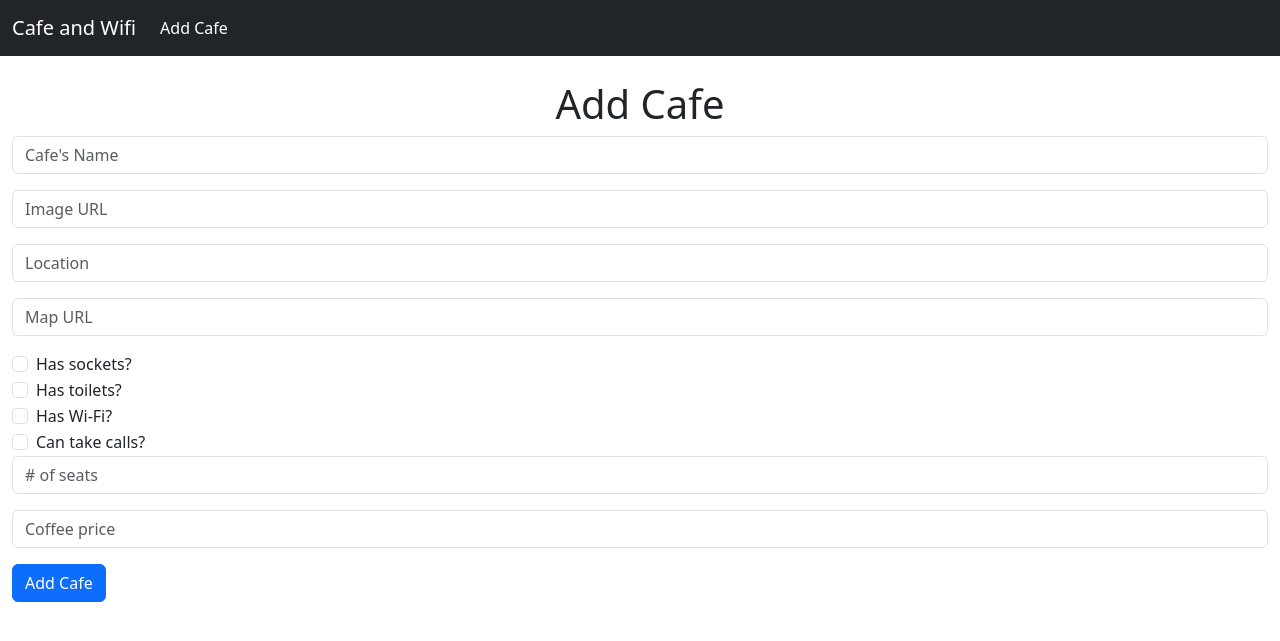
After one commit to krylis/CafeWifiWebsite, a Flask app: page /add_cafe in a window 1280 px wide. The commit adds this page. Shown: the top 641 px of the page. Run offline with Flask 3, Linux system fonts and the light colour scheme.

Commit message:
added ability to add cafes to the website/database

```diff
--- a/app.py
+++ b/app.py
@@ -1,4 +1,4 @@
-from flask import Flask, render_template, redirect, url_for
+from flask import Flask, render_template, request, redirect, url_for
 from flask_sqlalchemy import SQLAlchemy
 
 db = SQLAlchemy()
@@ -24,6 +24,45 @@ class Cafe(db.Model):
     coffee_price = db.Column(db.String)
 
 
+@app.route('/add_cafe', methods=["POST", "GET"])
+def add_cafe():
+    if request.method == "POST":
+        new_cafe = Cafe()
+        new_cafe.name = request.form['name']
+        new_cafe.map_url = request.form['map']
+        new_cafe.seats = request.form['seats']
+        new_cafe.img_url = request.form['img']
+        new_cafe.location = request.form['location']
+        new_cafe.coffee_price = request.form['coffee']
+
+        if request.form.get('sockets'):
+            new_cafe.has_sockets = True
+        else:
+            new_cafe.has_sockets = False
+
+        if request.form.get('wifi'):
+            new_cafe.has_wifi = True
+        else:
+            new_cafe.has_wifi = False
+
+        if request.form.get('calls'):
+            new_cafe.can_take_calls = True
+        else:
+            new_cafe.can_take_calls = False
+
+        if request.form.get('toilets'):
+            new_cafe.has_toilet = True
+        else:
+            new_cafe.has_toilet = False
+
+        db.session.add(new_cafe)
+        db.session.commit()
+
+        return redirect(url_for('index'))
+
+    return render_template('add.html')
+
+
 @app.route('/delete/<int:cafe_id>')
 def delete_cafe(cafe_id):
     cafe = Cafe.query.get_or_404(cafe_id)
@@ -31,7 +70,7 @@ def delete_cafe(cafe_id):
         db.session.delete(cafe)
         db.session.commit()
     except:
-        return "There was a problem deleting that cafe."
+        return "There was a problem deleting this cafe."
 
     return render_template('delete.html', cafe=cafe)
 
--- /dev/null
+++ b/templates/add.html
@@ -0,0 +1,57 @@
+{% extends 'base.html' %}
+{% block content %}
+    <div class="row justify-content-md-center">
+        <h1 class="text-center">Add Cafe</h1>
+        <form action="{{ url_for('add_cafe') }}" method="POST">
+            <div class="mb-3">
+                <input type="text" class="form-control" id="1" aria-describedby="emailHelp"
+                name="name" placeholder="Cafe's Name">
+            </div>
+            <div class="mb-3">
+                <input type="text" class="form-control" id="11" aria-describedby="emailHelp"
+                name="img" placeholder="Image URL">
+            </div>
+            <div class="mb-3">
+                <input type="text" class="form-control" id="2" aria-describedby="emailHelp"
+                name="location" placeholder="Location">
+            </div>
+            <div class="mb-3">
+                <input type="text" class="form-control" id="3" aria-describedby="emailHelp"
+                name="map" placeholder="Map URL">
+            </div>
+            <div class="form-check">
+              <input class="form-check-input" type="checkbox" value="" id="flexCheckDefault" name="sockets">
+              <label class="form-check-label" for="flexCheckDefault">
+                Has sockets?
+              </label>
+            </div>
+            <div class="form-check">
+              <input class="form-check-input" type="checkbox" value="" id="flexCheckDefault2" name="toilets">
+              <label class="form-check-label" for="flexCheckDefault">
+                Has toilets?
+              </label>
+            </div>
+            <div class="form-check">
+              <input class="form-check-input" type="checkbox" value="" id="flexCheckDefault3" name="wifi">
+              <label class="form-check-label" for="flexCheckDefault">
+                Has Wi-Fi?
+              </label>
+            </div>
+            <div class="form-check">
+              <input class="form-check-input" type="checkbox" value="" id="flexCheckDefault4" name="calls">
+              <label class="form-check-label" for="flexCheckDefault">
+                Can take calls?
+              </label>
+            </div>
+            <div class="mb-3">
+                <input type="text" class="form-control" id="5" aria-describedby="emailHelp"
+                name="seats" placeholder="# of seats">
+            </div>
+            <div class="mb-3">
+                <input type="text" class="form-control" id="6" aria-describedby="emailHelp"
+                name="coffee" placeholder="Coffee price">
+            </div>
+            <button type="submit" class="btn btn-primary">Add Cafe</button>
+        </form>
+    </div>
+{% endblock %}
--- a/templates/base.html
+++ b/templates/base.html
@@ -10,9 +10,19 @@
   <body>
 
   <!--Navigation-->
-      <nav class="navbar navbar-expand-lg bg-dark" data-bs-theme="dark">
+    <nav class="navbar navbar-expand-lg bg-dark" data-bs-theme="dark">
       <div class="container-fluid">
         <a class="navbar-brand" href="{{ url_for('index') }}">Cafe and Wifi</a>
+        <button class="navbar-toggler" type="button" data-bs-toggle="collapse" data-bs-target="#navbarSupportedContent" aria-controls="navbarSupportedContent" aria-expanded="false" aria-label="Toggle navigation">
+          <span class="navbar-toggler-icon"></span>
+        </button>
+        <div class="collapse navbar-collapse" id="navbarSupportedContent">
+          <ul class="navbar-nav me-auto mb-2 mb-lg-0">
+            <li class="nav-item">
+              <a class="nav-link active" aria-current="page" href="{{ url_for('add_cafe') }}">Add Cafe</a>
+            </li>
+          </ul>
+        </div>
       </div>
     </nav>
   <br />
```
Also changed, not shown: instance/cafes.db.
